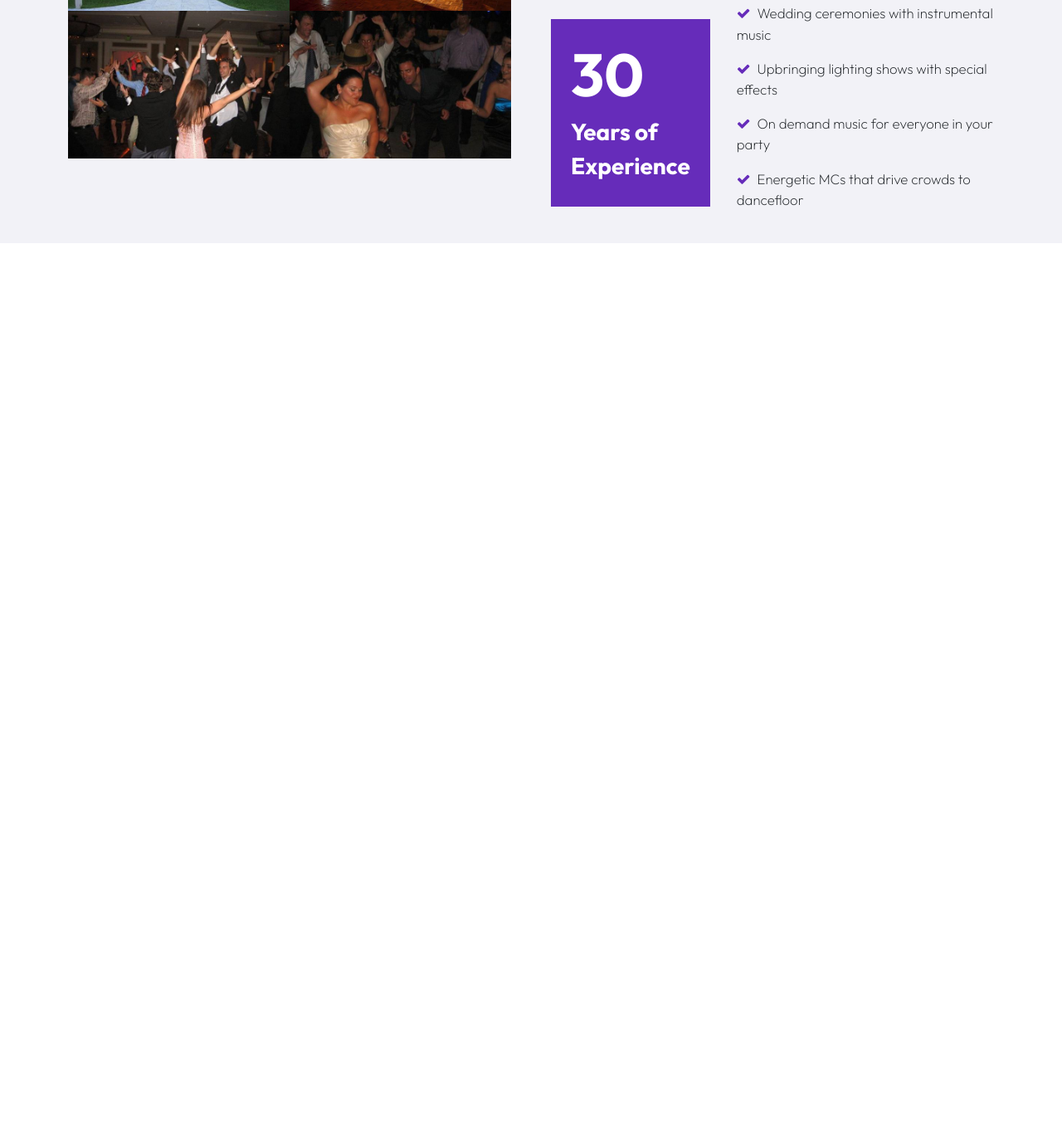
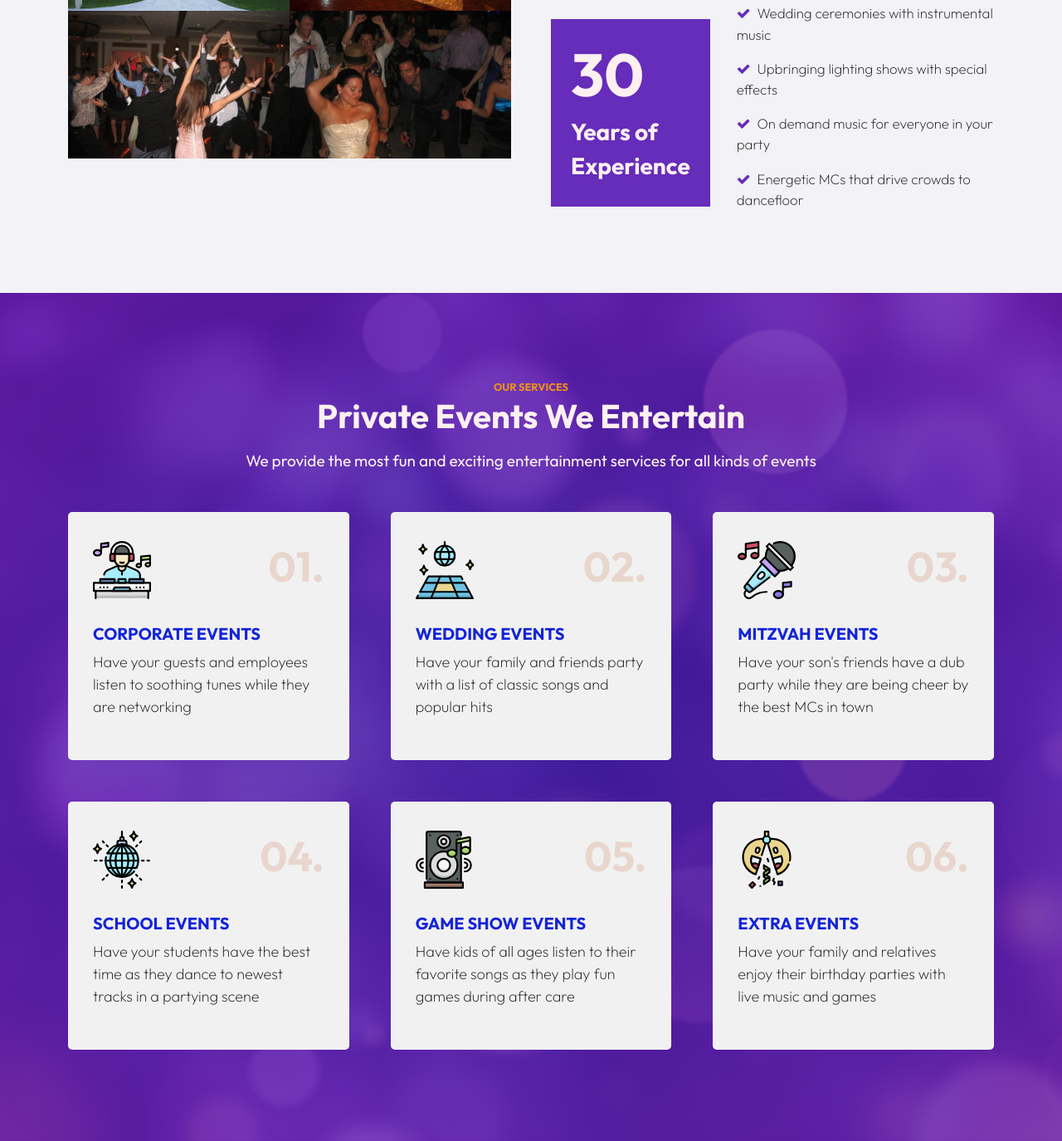
Before and after one commit to andmiguedev1/PartyNationEvents, a website built with Parcel: page index.html in a window 1280 px wide. Shown: the part 1077-2452 px from the top of the page at 83% size. Before the commit the page ends 1370 px from the top, so only its background shows below. Built offline with nearby package versions, Linux system fonts and the light colour scheme.

Commit message:
Add services section with card content

```diff
--- a/css/global.css
+++ b/css/global.css
@@ -2,7 +2,7 @@
   SITE VARIABLES
 -----------------------------------------*/
 :root {
-  --white-color: #ffffff;
+  --white-color: #fdf0f0;
   --primary-color: #1424d9;
   --secondary-color: #ec3411;
   --tertiary-color: #662cba;
@@ -183,6 +183,10 @@ strong {
   color: var(--primary-color) !important;
 }
 
+.text-white {
+  color: var(--white-color) !important;
+}
+
 .text-lead {
   color: #464343 !important;
 }
@@ -194,8 +198,18 @@ strong {
 /*---------------------------------------
   Custom
 -----------------------------------------*/
+.text-subtitle {
+  font-size: 19px;
+  font-weight: 500;
+  color: #f0f8ff;
+}
+
 .font-medium {
   font-weight: 600;
+}
+
+.text-accent {
+  color: #ed9119;
 }
 
 .text-tertiary {
@@ -204,10 +218,25 @@ strong {
 
 .bg-section {
   background-color: rgb(242, 242, 247);
+  padding-bottom: 60px;
 }
 
 .bg-tertiary {
   background-color: var(--tertiary-color);
+}
+
+
+.bg-pattern {
+  padding: 100px 0 110px;
+  background-image: radial-gradient(
+      rgba(63, 23, 164, 0.85),
+      rgba(109, 30, 183, 0.85)
+    ),
+    url(../img/services-bg.jpg);
+  background-position: center;
+  background-repeat: no-repeat;
+  background-size: cover;
+  position: relative;
 }
 
 .h-adjust img {
--- a/css/styles.css
+++ b/css/styles.css
@@ -168,9 +168,61 @@
   border: 15px solid #1424d9;
 }
 
+
 /*---------------------------------------
-  HOME ABOUT
+  OUR SERVICES
 -----------------------------------------*/
+.service-cards {
+  display: grid;
+  grid-template-columns: repeat(3, 1fr);
+  gap: 50px;
+}
+
+.single-service {
+  position: relative;
+  background-color: #f1f1f1;
+  padding: 35px 30px;
+  border-radius: 5px;
+  overflow: hidden;
+  z-index: 1;
+}
+
+.service-cards .single-service:hover .event-relevance {
+  transition: all 0.6s ease-in-out;
+  scale: 1.3;
+}
+
+.service-cards .single-service:hover .service-info h4 {
+  color: var(--secondary-color);
+  text-decoration: underline;
+  cursor: pointer;
+}
+
+.single-service .service-signature {
+  display: flex;
+  align-items: center;
+  justify-content: space-between;
+  margin-bottom: 30px;
+}
+
+.single-service .event-relevance {
+  color: rgba(213, 152, 124, 0.3);
+  font-size: 50px;
+  font-weight: 700;
+}
+
+.single-service .service-info h4 {
+  color: var(--primary-color);
+  font-size: 20px;
+  font-weight: 600;
+  text-transform: uppercase;
+}
+
+.single-service .service-info p {
+  font-size: 18px;
+}
+
+
 
 /*---------------------------------------
   RESPONSIVE
--- a/index.html
+++ b/index.html
@@ -281,6 +281,107 @@
           </div>
         </div>
       </section>
+      <section class="our-services bg-pattern">
+        <div class="container">
+          <div class="col-lg-8 offset-lg-2 text-center">
+            <small class="font-medium text-accent text-uppercase">
+              Our Services
+            </small>
+            <h3 class="display-6 fw-bold text-white mb-3">
+              Private Events We Entertain
+            </h3>
+            <p class="text-subtitle text-white mb-5">
+             We provide the most fun and exciting entertainment services for all kinds of events
+            </p>
+          </div>
+          <div class="service-cards">
+            <div class="single-service">
+              <div class="service-signature">
+                <span class="event-icon">
+                  <img src="img/icons/dj-icon.svg" alt="Deejay that mixes at corporate events" width="70px" height="70px" />
+              </span>
+              <h5 class="event-relevance">01.</h5>
+              </div>
+              <div class="service-info">
+                <h4>Corporate Events</h4>
+                <p>Have your guests and employees listen to
+                  soothing tunes while they are networking</p>
+              </div>
+            </div>
+            <div class="single-service">
+              <div class="service-signature">
+                <span class="event-icon">
+                  <img src="img/icons/dance-floor.svg" alt="Deejay that mixes at corporate events" width="70px" height="70px" />
+              </span>
+              <h5 class="event-relevance">02.</h5>
+              </div>
+              <div class="service-info">
+                <h4>Wedding Events</h4>
+                <p>
+                  Have your family and friends party with a
+                  list of classic songs and popular hits</p>
+              </div>
+            </div>
+            <div class="single-service">
+              <div class="service-signature">
+                <span class="event-icon">
+                  <img src="img/icons/karaoke.svg" alt="Deejay that mixes at corporate events" width="70px" height="70px" />
+              </span>
+              <h5 class="event-relevance">03.</h5>
+              </div>
+              <div class="service-info">
+                <h4>Mitzvah Events</h4>
+                <p>
+                  Have your son's friends have a dub party while
+                  they are being cheer by the best MCs in town</p>
+              </div>
+            </div>
+            <div class="single-service">
+              <div class="service-signature">
+                <span class="event-icon">
+                  <img src="img/icons/disco-ball.svg" alt="Deejay that mixes at corporate events" width="70px" height="70px" />
+              </span>
+              <h5 class="event-relevance">04.</h5>
+              </div>
+              <div class="service-info">
+                <h4>School Events</h4>
+                <p>
+                  Have your students have the best time as they
+                  dance to newest tracks in a partying scene</p>
+              </div>
+            </div>
+            <div class="single-service">
+              <div class="service-signature">
+                <span class="event-icon">
+                  <img src="img/icons/speaker.svg" alt="Deejay that mixes at corporate events" width="70px" height="70px" />
+              </span>
+              <h5 class="event-relevance">05.</h5>
+              </div>
+              <div class="service-info">
+                <h4>Game Show Events</h4>
+                <p>
+                  Have kids of all ages listen to their favorite
+                  songs as they play fun games during after care</p>
+              </div>
+            </div>
+            <div class="single-service">
+              <div class="service-signature">
+                <span class="event-icon">
+                  <img src="img/icons/popper-ball.svg" alt="Deejay that mixes at corporate events" width="70px" height="70px" />
+              </span>
+              <h5 class="event-relevance">06.</h5>
+              </div>
+              <div class="service-info">
+                <h4>Extra Events</h4>
+                <p>
+                  Have your family and relatives enjoy their
+                  birthday parties with live music and games</p>
+              </div>
+            </div>
+          </div>
+        </div>
+      </section>
+
     </main>
 
     <!-- SITE PLUGINS  -->
```
Also changed, not shown: img/icons/dance-floor.svg (added), img/icons/disco-ball.svg (added), img/icons/dj-icon.svg (added), img/icons/karaoke.svg (added), img/icons/popper-ball.svg (added), img/icons/speaker.svg (added), img/services-bg.jpg (added).
